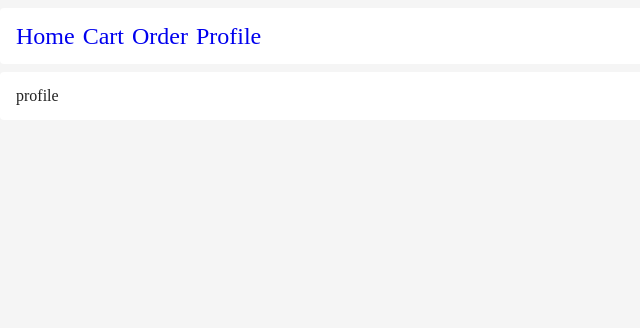
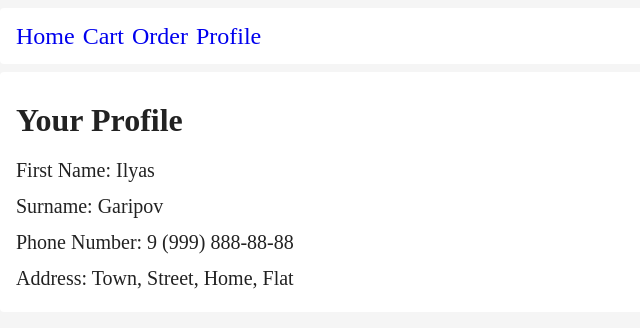
Before and after one commit to memcp/online-shop, a React app: page /profile in a window 1280 px wide. Shown: the top 328 px of the page, without its empty margins (0-640 px from the left). Built offline with nearby package versions, Linux system fonts and the light colour scheme.

Commit message:
Add user profile component.

```diff
--- a/src/components/App.jsx
+++ b/src/components/App.jsx
@@ -9,6 +9,7 @@ import Card from './containers/Card';
 import ProductList from './pages/home/ProductList';
 import Cart from './pages/cart/Cart';
 import Order from './pages/order/Order';
+import Profile from './pages/profile/Profile';
 
 import './App.css';
 
@@ -29,7 +30,7 @@ function App() {
           <Route path="/" element={<Card><ProductList/></Card>}/>
           <Route path="/cart" element={<Card><Cart/></Card>}/>
           <Route path="/order" element={<Card><Order/></Card>}/>
-          <Route path="/profile" element={<Card>profile</Card>}/>
+          <Route path="/profile" element={<Card><Profile/></Card>}/>
         </Routes>
       </Wrapper>
     </div>
--- a/src/components/pages/order/AddressStage.jsx
+++ b/src/components/pages/order/AddressStage.jsx
@@ -5,6 +5,7 @@ import './AddressStage.css';
 function AddressStage(props) {
   return (
     <div className="address-stage">
+      <h3>Address</h3>
       <form>
         <label htmlFor="town">Town</label>
         <input type="text" name="town"/>
--- a/src/components/pages/profile/Profile.jsx
+++ b/src/components/pages/profile/Profile.jsx
@@ -0,0 +1,17 @@
+import React from 'react';
+
+import './Profile.css';
+
+function Profile(props) {
+  return (
+    <div className="profile">
+      <h3>Your Profile</h3>
+      <p>First Name: Ilyas</p>
+      <p>Surname: Garipov</p>
+      <p>Phone Number: 9 (999) 888-88-88</p>
+      <p>Address: Town, Street, Home, Flat</p>
+    </div>
+  );
+}
+
+export default Profile;
```
